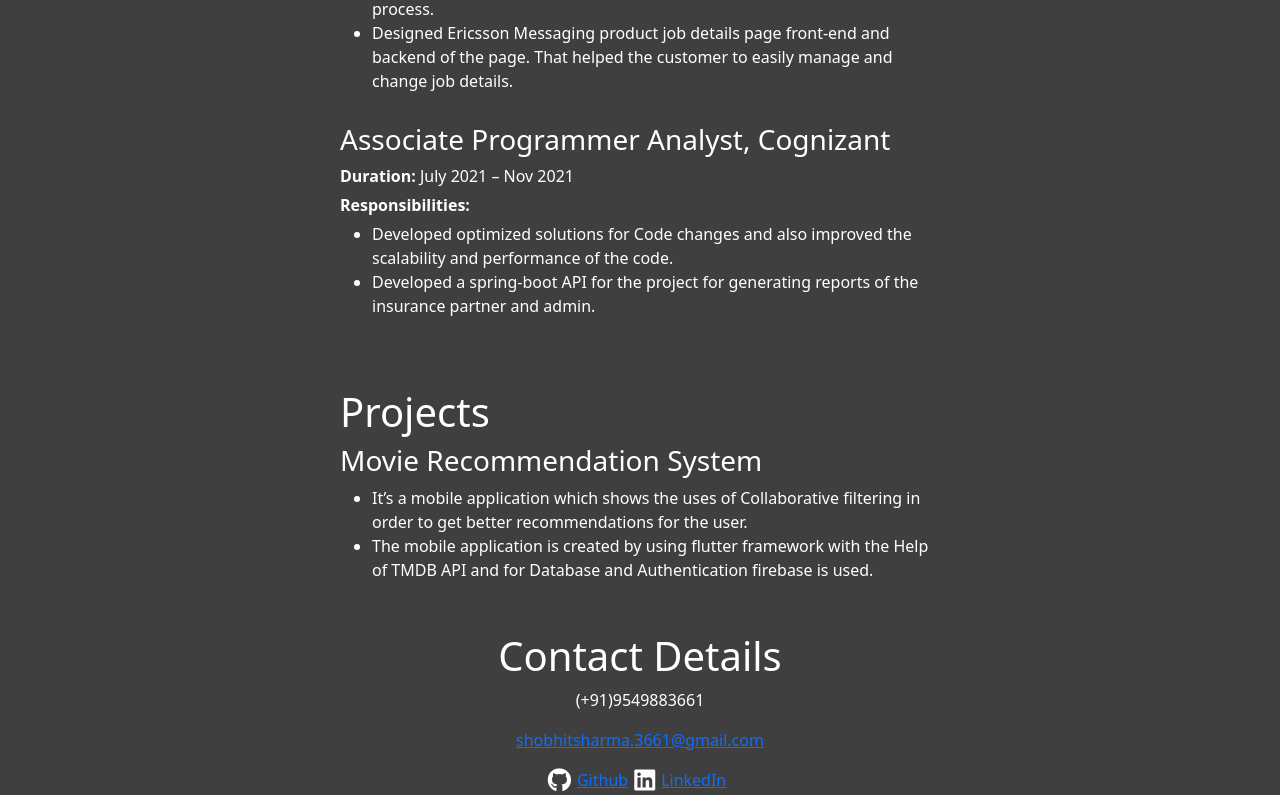
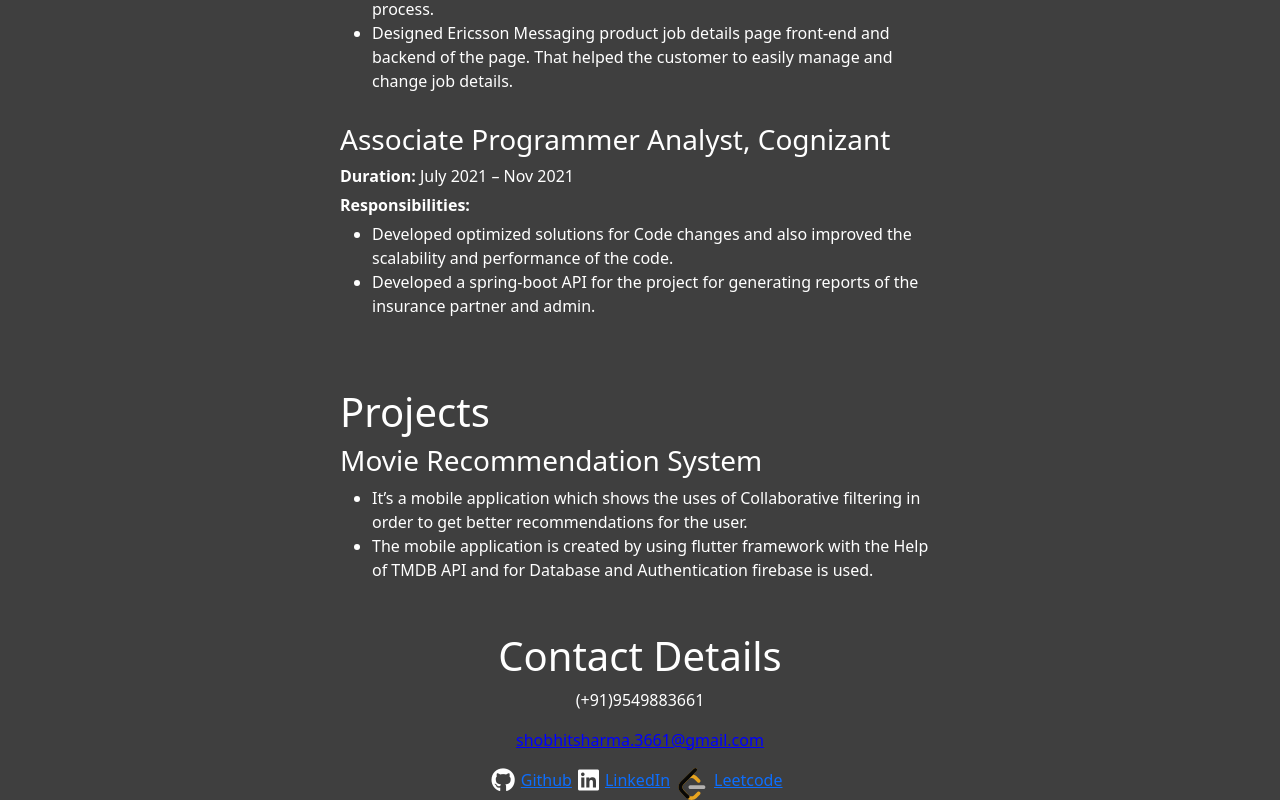
Before and after one commit to shobhit3661/portfolio, a React (Create React App) app: page / in a window 1280 px wide. Shown: the part 1111-1911 px from the top of the page. Built offline with nearby package versions, Linux system fonts and the light colour scheme.

Commit message:
initial setup is Done

```diff
--- a/src/Components/ContactDetails/ContactDetails.css
+++ b/src/Components/ContactDetails/ContactDetails.css
@@ -1,3 +1,20 @@
+.Leetcode-logo {
+  height: 4vmin;
+  pointer-events: none;
+}
+.link-button {
+  background: none;
+  color: blue;
+  border: none;
+  padding: 0;
+  font: inherit;
+  cursor: pointer;
+  text-decoration: underline;
+}
+
+.link-button:hover {
+  color: darkblue;
+}
 .profiles {
   margin: 0;
   display: inline-flex;
--- a/src/Components/ContactDetails/ContactDetails.js
+++ b/src/Components/ContactDetails/ContactDetails.js
@@ -15,9 +15,9 @@ export default function ContactDetails() {
         <div className="contact-info">
           <p>(+91)9549883661</p>
           <p>
-            <a href="#" onClick={openGmailTab}>
+            <button className="link-button" onClick={openGmailTab}>
               shobhitsharma.3661@gmail.com
-            </a>
+            </button>
           </p>
           <p className="profiles">
             <i className="fab fa-github" style={{ fontSize: "24px" }}></i>
@@ -36,6 +36,19 @@ export default function ContactDetails() {
             >
               LinkedIn
             </a>
+
+            <img
+              src="/leetcode.svg"
+              alt="LeetCode Logo"
+              className="Leetcode-logo"
+            />
+            <a
+              href="https://leetcode.com/Perooo"
+              target="_blank"
+              rel="noopener noreferrer"
+            >
+              Leetcode
+            </a>
           </p>
         </div>
       </div>
```
Also changed, not shown: public/leetcode.svg (added).
